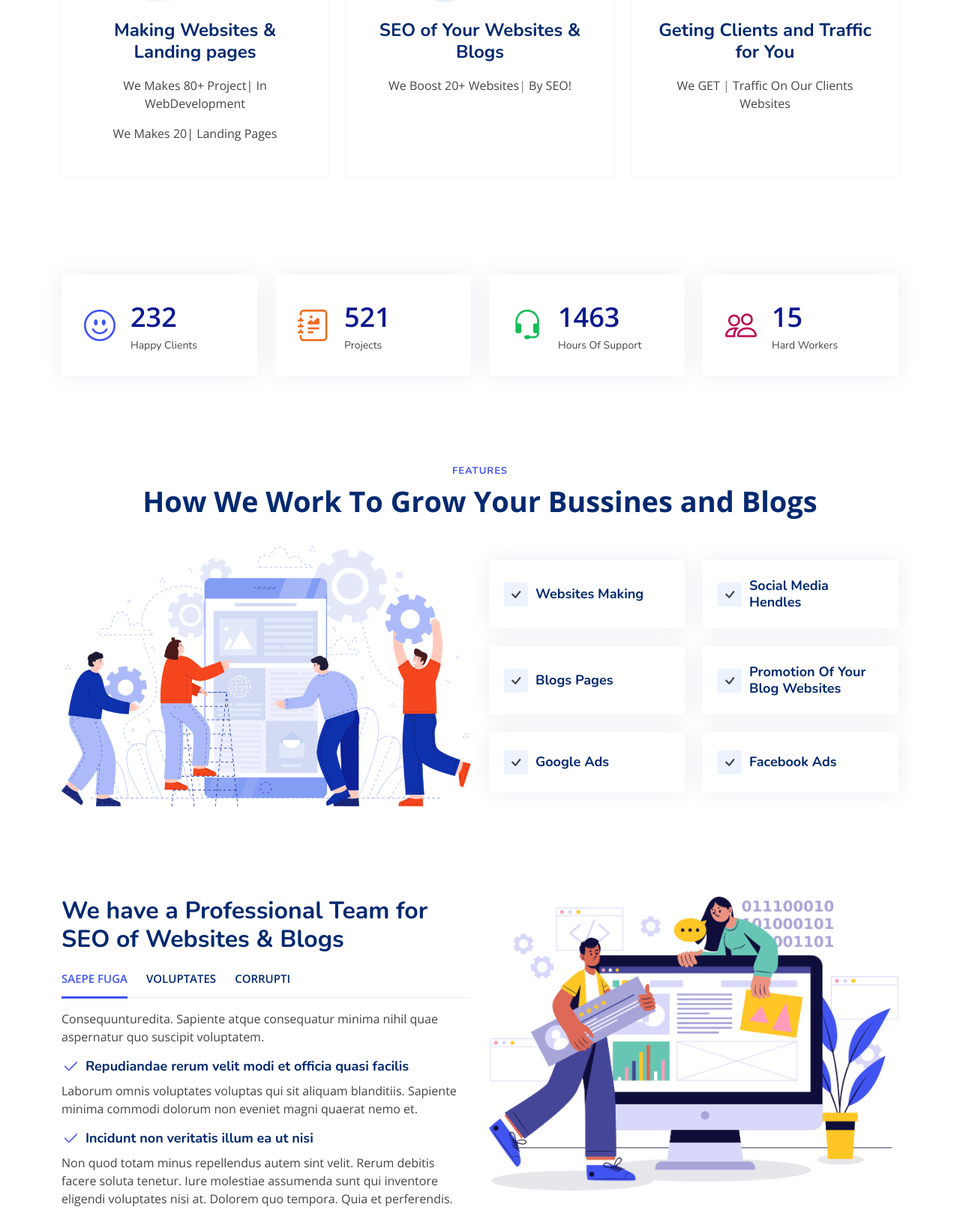
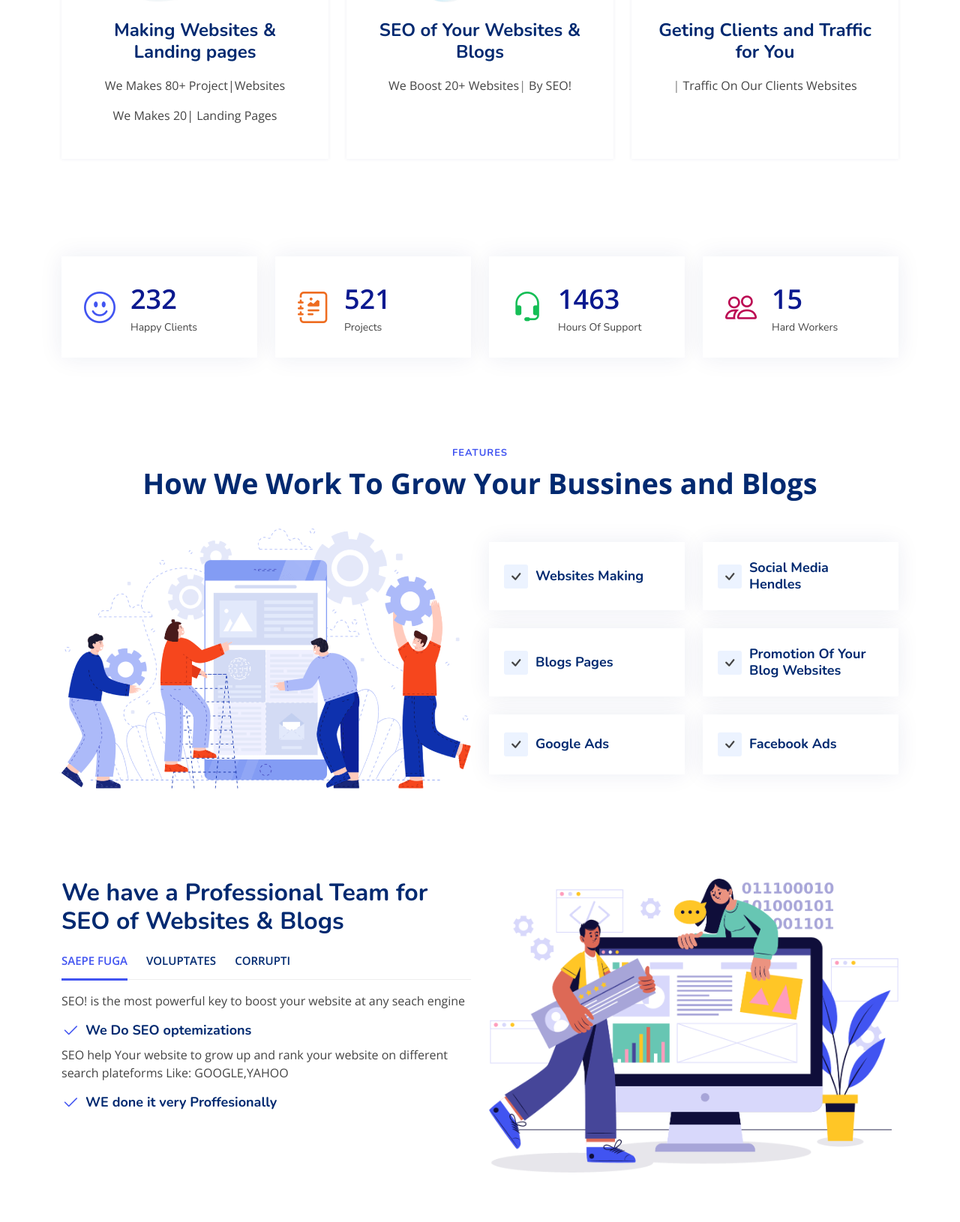
Before and after one commit to sagartiwari5030/neocybertechnologies, a plain HTML site: page index.html in a window 1280 px wide. Shown: the part 1730-3360 px from the top of the page at 75% size. Drawn offline with nearby package versions, Linux system fonts and the light colour scheme; animation ran at ten frames a second.

Commit message:
HTHGJGGB N

```diff
--- a/index.html
+++ b/index.html
@@ -146,7 +146,7 @@
             <div class="box">
               <img src="assets/img/values-1.png" class="img-fluid" alt="">
               <h3>Making Websites & Landing pages</h3>
-              <p>We Makes <span class ="web"></span> In WebDevelopment</p>
+              <p>We Makes <span class ="web"></span>Websites</p>
                <p>We Makes <span class ="web2"></span> Landing Pages</p>
             </div>
           </div>
@@ -163,7 +163,7 @@
             <div class="box">
               <img src="assets/img/values-3.png" class="img-fluid" alt="">
               <h3>Geting Clients and Traffic for You</h3>
-               <p>We GET <span class ="web4"></span> Traffic On Our Clients Websites</p>
+               <p><span class ="web4"></span> Traffic On Our Clients Websites</p>
             </div>
           </div>
 
@@ -312,47 +312,31 @@
             <div class="tab-content">
 
               <div class="tab-pane fade show active" id="tab1">
-                <p>Consequunturedita. Sapiente atque consequatur minima nihil quae aspernatur quo suscipit voluptatem.</p>
+                <p>SEO! is the most powerful key to boost your website at any seach engine</p>
                 <div class="d-flex align-items-center mb-2">
                   <i class="bi bi-check2"></i>
-                  <h4>Repudiandae rerum velit modi et officia quasi facilis</h4>
+                  <h4>We Do SEO optemizations </h4>
                 </div>
-                <p>Laborum omnis voluptates voluptas qui sit aliquam blanditiis. Sapiente minima commodi dolorum non eveniet magni quaerat nemo et.</p>
+                <p> SEO help Your website to grow up and rank your website on different search plateforms Like: GOOGLE,YAHOO</p>
+                <div class="d-flex align-items-center mb-2">
+                  <i class="bi bi-check2"></i>
+                  <h4>WE done it very Proffesionally </h4>
+                </div>
+              </div><!-- End Tab 1 Content -->
+
+              <div class="tab-pane fade show" id="tab2">
+                <p>SEO! is the most powerful key to boost your website at any seach engine</p>
+                <div class="d-flex align-items-center mb-2">
+                  <i class="bi bi-check2"></i>
+                  <h4> We Do SEO optemizations</h4>
+                </div>
+                <p>SEO help Your website to grow up and rank your website on different search plateforms Like: GOOGLE,YAHOO</p>
                 <div class="d-flex align-items-center mb-2">
                   <i class="bi bi-check2"></i>
                   <h4>Incidunt non veritatis illum ea ut nisi</h4>
                 </div>
-                <p>Non quod totam minus repellendus autem sint velit. Rerum debitis facere soluta tenetur. Iure molestiae assumenda sunt qui inventore eligendi voluptates nisi at. Dolorem quo tempora. Quia et perferendis.</p>
-              </div><!-- End Tab 1 Content -->
-
-              <div class="tab-pane fade show" id="tab2">
-                <p>Consequuntur inventore voluptates consequatur aut vel et. Eos doloribus expedita. Sapiente atque consequatur minima nihil quae aspernatur quo suscipit voluptatem.</p>
-                <div class="d-flex align-items-center mb-2">
-                  <i class="bi bi-check2"></i>
-                  <h4>Repudiandae rerum velit modi et officia quasi facilis</h4>
-                </div>
-                <p>Laborum omnis voluptates voluptas qui sit aliquam blanditiis. Sapiente minima commodi dolorum non eveniet magni quaerat nemo et.</p>
-                <div class="d-flex align-items-center mb-2">
-                  <i class="bi bi-check2"></i>
-                  <h4>Incidunt non veritatis illum ea ut nisi</h4>
-                </div>
-                <p>Non quod totam minus repellendus autem sint velit. Rerum debitis facere soluta tenetur. Iure molestiae assumenda sunt qui inventore eligendi voluptates nisi at. Dolorem quo tempora. Quia et perferendis.</p>
+                <p>WE done it very Proffesionally </p>
               </div><!-- End Tab 2 Content -->
-
-              <div class="tab-pane fade show" id="tab3">
-                <p>Consequuntur inventore voluptates consequatur aut vel et. Eos doloribus expedita. Sapiente atque consequatur minima nihil quae aspernatur quo suscipit voluptatem.</p>
-                <div class="d-flex align-items-center mb-2">
-                  <i class="bi bi-check2"></i>
-                  <h4>Repudiandae rerum velit modi et officia quasi facilis</h4>
-                </div>
-                <p>Laborum omnis voluptates voluptas qui sit aliquam blanditiis. Sapiente minima commodi dolorum non eveniet magni quaerat nemo et.</p>
-                <div class="d-flex align-items-center mb-2">
-                  <i class="bi bi-check2"></i>
-                  <h4>Incidunt non veritatis illum ea ut nisi</h4>
-                </div>
-                <p>Non quod totam minus repellendus autem sint velit. Rerum debitis facere soluta tenetur. Iure molestiae assumenda sunt qui inventore eligendi voluptates nisi at. Dolorem quo tempora. Quia et perferendis.</p>
-              </div><!-- End Tab 3 Content -->
-
             </div>
 
           </div>
@@ -970,7 +954,7 @@
           <div class="col-lg-3 col-md-6 d-flex align-items-stretch" data-aos="fade-up" data-aos-delay="100">
             <div class="member">
               <div class="member-img">
-                <img src="assets/img/team/team-1.jpg" class="img-fluid" alt="">
+                <img src="assets/img/team/IMG-20230103-WA0011-removebg-preview.png" class="img-fluid" alt="hyy">
                 <div class="social">
                   <a href=""><i class="bi bi-twitter"></i></a>
                   <a href=""><i class="bi bi-facebook"></i></a>
@@ -979,9 +963,9 @@
                 </div>
               </div>
               <div class="member-info">
-                <h4>Walter White</h4>
+                <h4>NIRAJ SINGH</h4>
                 <span>Chief Executive Officer</span>
-                <p>Velit aut quia fugit et et. Dolorum ea voluptate vel tempore tenetur ipsa quae aut. Ipsum exercitationem iure minima enim corporis et voluptate.</p>
+                <p>A good online course is effective. Such a course identifies the skills, abilities and knowledge that students will gain by the end of it, provides activities developed to acquire them and assesses whether students were “Successful.”</p>
               </div>
             </div>
           </div>
```
